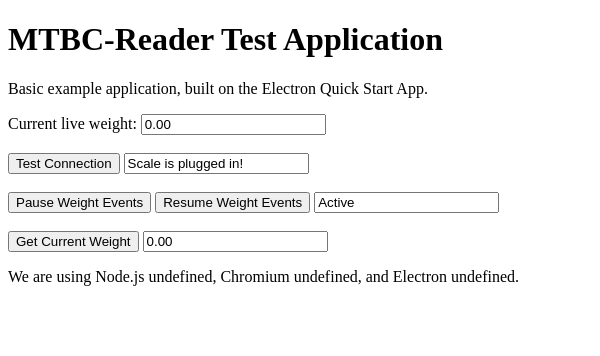
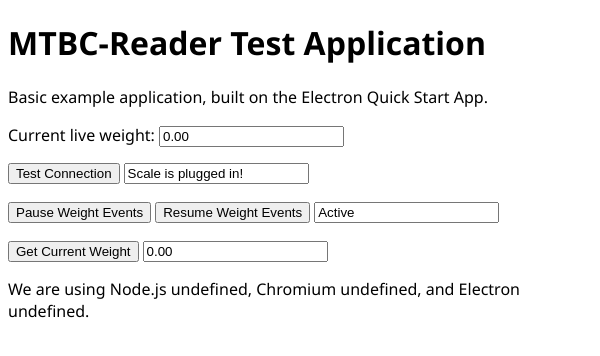
Before and after one commit to Noverous/mtbc-reader, an Electron app: page src/test-app/index.html in a window 600 px wide. Drawn offline with Linux system fonts and the light colour scheme; no server answers.

Commit message:
Style tweaks

```diff
--- a/src/test-app/index.html
+++ b/src/test-app/index.html
@@ -5,12 +5,13 @@
     <title>MTBC-Reader Test Application</title>
   </head>
   <body>
-    <h1>MTBC-Reader Test Application</h1>
-    <p>Basic example application, built on the Electron Quick Start App.</p>
+    <h1 style="font-family: 'Segoe UI', Tahoma, Geneva, Verdana, sans-serif">MTBC-Reader Test Application</h1>
+    <p style="font-family: 'Segoe UI', Tahoma, Geneva, Verdana, sans-serif">Basic example application, built on the Electron Quick Start App.</p>
     <!-- All of the Node.js APIs are available in this renderer process. -->
 
-    Current live weight: <input type="number" id="WeightDisplay" value ="0.00" readonly><br>
-    <br>
+    <div>
+      <p style="font-family: 'Segoe UI', Tahoma, Geneva, Verdana, sans-serif">Current live weight: <input type="number" id="WeightDisplay" value ="0.00" readonly></p>
+    </div>
     <div>
       <button id="TestButton" type="button">Test Connection</button>
       <input type="text" id="TestField" value="Scale Status:" readonly>
@@ -27,7 +28,7 @@
         <input type="number" id="WeightDisplay2" value ="0.00" readonly>
     </div>
 
-    <p>
+    <p style="font-family:'Segoe UI', Tahoma, Geneva, Verdana, sans-serif">
       We are using Node.js <script>document.write(process.versions.node)</script>,
       Chromium <script>document.write(process.versions.chrome)</script>,
       and Electron <script>document.write(process.versions.electron)</script>.
```
